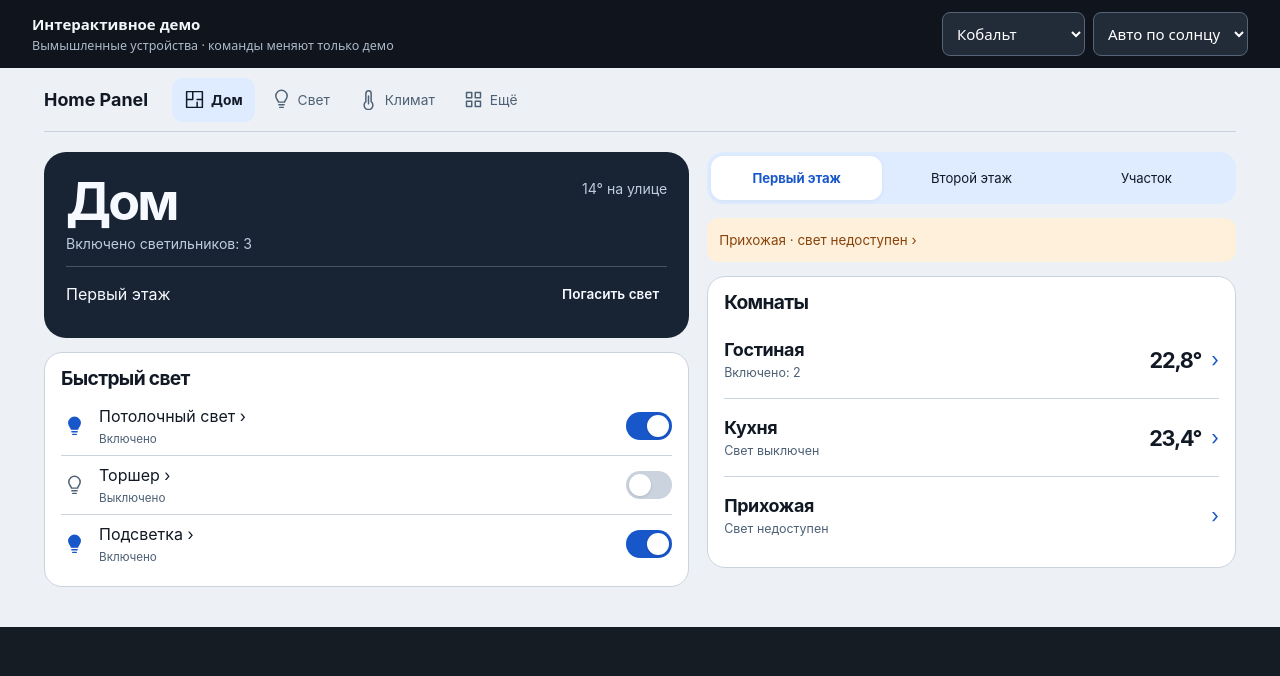
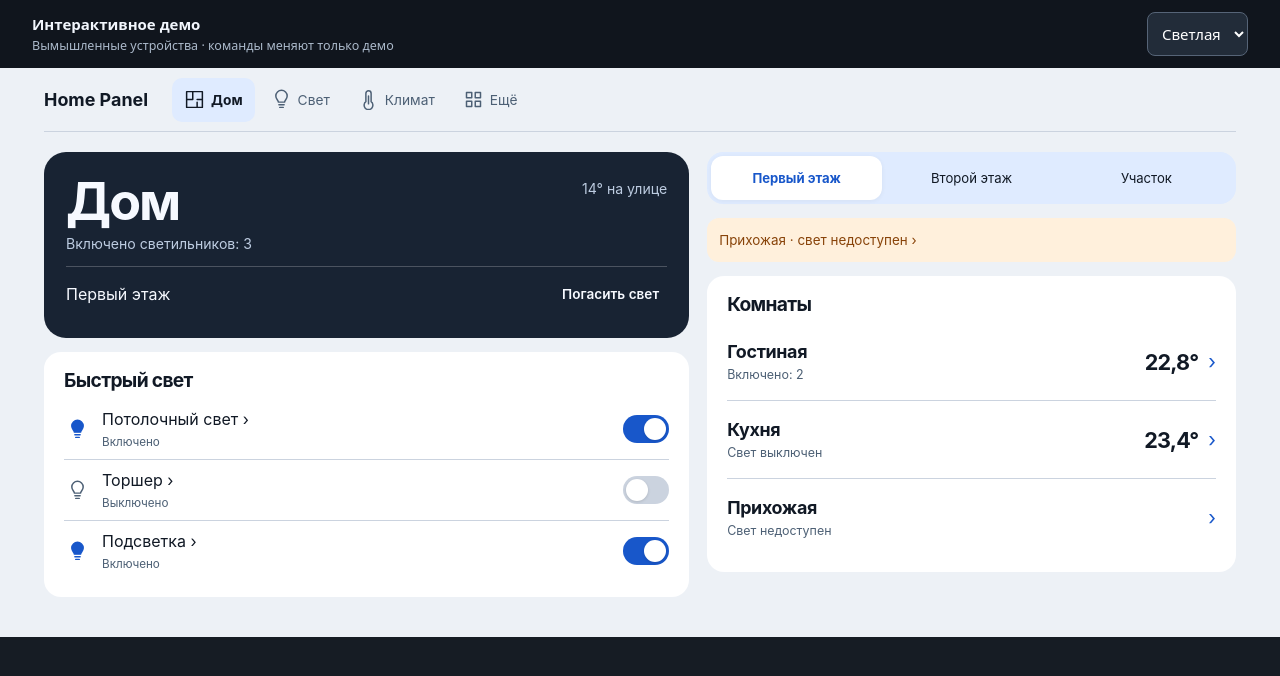
Before and after one commit to Thalassiochthon/home-panel-for-home-assistant, a plain HTML site: page demo/index.html in a window 1280 px wide. Drawn offline with Linux system fonts and the light colour scheme.

Commit message:
Упростить оформление до двух режимов и обновить мобильную типографику

```diff
--- a/demo/demo.js
+++ b/demo/demo.js
@@ -82,18 +82,18 @@ if (params.get("room") === "bedroom") {
   panel.section = "rooms";
   panel.renderSection();
 }
-for (const key of ["palette", "theme"]) {
-  const picker = document.getElementById(key);
-  const requested = params.get(key);
-  if (Array.from(picker.options).some(option => option.value === requested)) panel[key] = requested;
-  picker.value = panel[key];
-  picker.addEventListener("change", () => {
-    panel[key] = picker.value;
-    panel.updateTheme();
-    panel.shadowRoot.querySelector(`input[name="${key}"][value="${picker.value}"]`)?.click();
-  });
-  panel.shadowRoot.addEventListener("change", () => { picker.value = panel[key]; });
-}
+const picker = document.getElementById("theme");
+const requested = params.get("theme");
+if (requested === "dark" || requested === "light") panel.theme = requested;
+picker.value = panel.theme;
+picker.addEventListener("change", () => {
+  panel.theme = picker.value;
+  try { localStorage.setItem("moy-dom-theme", picker.value); } catch { /* Optional preference. */ }
+  const option = panel.shadowRoot.querySelector('input[name="theme"][value="' + picker.value + '"]');
+  if (option) option.checked = true;
+  panel.updateTheme();
+});
+panel.shadowRoot.addEventListener("change", () => { picker.value = panel.theme; });
 panel.updateTheme();
 
 const details = document.getElementById("details");
--- a/demo/index.html
+++ b/demo/index.html
@@ -23,15 +23,7 @@
   <header class="demo-bar">
     <div><strong>Интерактивное демо</strong><small>Вымышленные устройства · команды меняют только демо</small></div>
     <div class="controls">
-      <select id="palette" aria-label="Цветовая палитра">
-        <option value="cobalt">Кобальт</option>
-        <option value="pistachio">Фисташковая</option>
-        <option value="stone">Песочная</option>
-        <option value="slate">Сланцевая</option>
-        <option value="clay">Терракотовая</option>
-      </select>
       <select id="theme" aria-label="Режим оформления">
-        <option value="auto">Авто по солнцу</option>
         <option value="light">Светлая</option>
         <option value="dark">Тёмная</option>
       </select>
--- a/moy-dom.js
+++ b/moy-dom.js
@@ -102,14 +102,7 @@ const sections = [
 const modes = { off:"Выключен", heat:"Обогрев", cool:"Охлаждение", auto:"Авто", heat_cool:"Обогрев и охлаждение", fan_only:"Вентиляция", dry:"Осушение" };
 const actions = { heating:"Запрос обогрева", cooling:"Запрос охлаждения", idle:"Ожидание", off:"Выключен", fan:"Вентиляция", drying:"Осушение" };
 const presets = { none:"Обычный", sleep:"Сон", away:"Не дома", eco:"Эко", comfort:"Комфорт", home:"Дома", boost:"Быстрый нагрев", activity:"Активность" };
-const themes = [["auto", "Авто по солнцу"], ["light", "Светлая"], ["dark", "Тёмная"]];
-const palettes = {
-  cobalt:{ label:"Кобальт", swatch:"#367cff" },
-  pistachio:{ label:"Фисташковая", swatch:"#8da176" },
-  stone:{ label:"Песочная", swatch:"#b29974" },
-  slate:{ label:"Сланцевая", swatch:"#718da9" },
-  clay:{ label:"Терракотовая", swatch:"#ba7960" },
-};
+const themes = [["light", "Светлая"], ["dark", "Тёмная"]];
 const format = new Intl.NumberFormat("ru", { maximumFractionDigits: 1 });
 const available = entity => Boolean(entity && !["unknown", "unavailable"].includes(entity.state));
 const numeric = value => value != null && value !== "" && Number.isFinite(Number(value)) ? Number(value) : null;
@@ -159,14 +152,11 @@ class MoyDomPanel extends HTMLElement {
     super();
     this.attachShadow({ mode: "open" });
     this.room = null;
-    this.palette = "cobalt";
     this.pending = new Map();
     this.failures = new Map();
     this.zone = 0;
     this.section = "rooms";
-    this.theme = "auto";
-    this.darkPreference = matchMedia("(prefers-color-scheme: dark)");
-    this.onSystemThemeChange = () => this.updateTheme();
+    this.theme = matchMedia("(prefers-color-scheme: dark)").matches ? "dark" : "light";
     this.bindings = [];
     this.zones = [];
     this.config = {};
@@ -175,8 +165,6 @@ class MoyDomPanel extends HTMLElement {
     this.entityIds = new Set();
     try {
       const saved = JSON.parse(localStorage.getItem("moy-dom-view") || "{}");
-      const palette = localStorage.getItem("moy-dom-palette");
-      if (Object.hasOwn(palettes, palette)) this.palette = palette;
       if (Number.isInteger(saved.zone) && saved.zone >= 0) this.zone = saved.zone;
       if (sections.some(([id]) => id === saved.section)) this.section = saved.section;
       const theme = localStorage.getItem("moy-dom-theme");
@@ -185,7 +173,6 @@ class MoyDomPanel extends HTMLElement {
   }
 
   connectedCallback() {
-    this.darkPreference.addEventListener("change", this.onSystemThemeChange);
     if (this.shell) return;
     const style = element("style", "", styles);
     this.shell = element("div", "shell");
@@ -217,7 +204,6 @@ class MoyDomPanel extends HTMLElement {
   }
 
   disconnectedCallback() {
-    this.darkPreference.removeEventListener("change", this.onSystemThemeChange);
     for (const command of this.pending.values()) clearTimeout(command.timer);
     this.pending.clear();
   }
@@ -640,9 +626,8 @@ class MoyDomPanel extends HTMLElement {
     const appearance = element("section", "room appearance");
     const title = element("h2", "room-name", "Внешний вид");
     appearance.append(title,
-      this.appearancePicker("palette", "Цветовая палитра", Object.entries(palettes)),
       this.appearancePicker("theme", "Режим", themes),
-      element("p", "muted", "Авто переключает тему по восходу и закату. Выбор сохраняется в этом браузере."));
+      element("p", "muted", "Выбор сохраняется в этом браузере."));
     this.content.append(appearance);
 
     const list = element("section", "room links");
@@ -706,12 +691,7 @@ class MoyDomPanel extends HTMLElement {
         try { localStorage.setItem("moy-dom-" + key, id); } catch { /* Optional preference. */ }
         this.updateTheme();
       });
-      const text = element("span", "", item.label || item);
-      if (item.swatch) {
-        const swatch = element("i", "swatch");
-        swatch.style.setProperty("--swatch", item.swatch);
-        text.prepend(swatch);
-      }
+      const text = element("span", "", item);
       label.append(input, text);
       choices.append(label);
     }
@@ -727,10 +707,7 @@ class MoyDomPanel extends HTMLElement {
 
   updateTheme() {
     if (!this.shell) return;
-    const sun = this.state("sun.sun")?.state;
-    const night = sun === "below_horizon" || (sun !== "above_horizon" && this.darkPreference.matches);
-    this.shell.dataset.palette = this.palette;
-    this.shell.dataset.theme = this.theme === "auto" ? (night ? "dark" : "light") : this.theme;
+    this.shell.dataset.theme = this.theme;
   }
 
   async send(id, domain, service, data, confirmed) {
@@ -786,56 +763,21 @@ class MoyDomPanel extends HTMLElement {
 }
 
 const styles = `
-:host {display:block;height:100%;font:16px Inter,system-ui,sans-serif}
+:host {display:block;height:100%;font:16px -apple-system,BlinkMacSystemFont,system-ui,sans-serif}
 * {box-sizing:border-box}
 [hidden] {display:none!important}
 .shell {
-  color-scheme: light;
-  --surface:#eeefe6; --paper:#f9f9f2; --line:#d7dacb; --ink:#262e23; --muted:#5b6557;
-  --olive:#32442e; --on:#eff5e6; --accent:#e1e8d5; --warn:#785022; --warn-bg:#f2e8d7;
-  --hero:#303e2a; --hero-text:#f3f6ea; --hero-muted:#c9d5be;
-}
-.shell[data-theme=dark] {
-  color-scheme:dark;
-  --surface:#181e18; --paper:#222a22; --line:#394638; --ink:#eff2e7; --muted:#b1beac;
-  --olive:#c8dfad; --on:#24311e; --accent:#34432f; --warn:#f0c48b; --warn-bg:#392e22;
-  --hero:#2c3928; --hero-text:#f3f6ea; --hero-muted:#c9d5be;
-}
-.shell[data-palette=cobalt] {
+  color-scheme:light;
   --surface:#edf1f6; --paper:#ffffff; --line:#cbd3df; --ink:#111925; --muted:#4d6075;
   --olive:#1857ca; --on:#ffffff; --accent:#dfebff; --warn:#884309; --warn-bg:#fff0dc;
   --hero:#182333; --hero-text:#f6f9ff; --hero-muted:#bdcce1;
 }
-.shell[data-palette=cobalt][data-theme=dark] {
+.shell[data-theme=dark] {
+  color-scheme:dark;
   --surface:#0c1016; --paper:#171c24; --line:#353e4c; --ink:#f2f6fd; --muted:#aab7c9;
   --olive:#79acff; --on:#08172e; --accent:#1d3353; --warn:#ffc17d; --warn-bg:#38291b;
   --hero:#1b2533; --hero-text:#f2f6fd; --hero-muted:#afbed4;
 }
-.shell[data-palette=stone] {
-  --surface:#eeece6; --paper:#faf8f3; --line:#d9d4ca; --ink:#2d2b26; --muted:#655f53;
-  --olive:#544b3b; --on:#fff8ec; --accent:#e9e1d2; --hero:#4a4135; --hero-text:#fff8ec; --hero-muted:#e4d7c4;
-}
-.shell[data-palette=stone][data-theme=dark] {
-  --surface:#201e1b; --paper:#2b2823; --line:#49433a; --ink:#f3eee3; --muted:#c9c0b1;
-  --olive:#e4cba5; --on:#30271d; --accent:#453b2e; --hero:#43392d; --hero-text:#fff8ec; --hero-muted:#e4d7c4;
-}
-.shell[data-palette=slate] {
-  --surface:#e9edf0; --paper:#f6f9fb; --line:#cfd8df; --ink:#252f39; --muted:#536373;
-  --olive:#344d64; --on:#f0f7ff; --accent:#dce7ef; --hero:#2f4458; --hero-text:#f0f7ff; --hero-muted:#c9d9e7;
-}
-.shell[data-palette=slate][data-theme=dark] {
-  --surface:#191e24; --paper:#232b34; --line:#3d4c5b; --ink:#ecf2f8; --muted:#b7c7d7;
-  --olive:#b4d4ef; --on:#233549; --accent:#334557; --hero:#2d4051; --hero-text:#f0f7ff; --hero-muted:#c9d9e7;
-}
-.shell[data-palette=clay] {
-  --surface:#f0eae6; --paper:#fcf7f3; --line:#e0d1c9; --ink:#382a25; --muted:#705b53;
-  --olive:#784733; --on:#fff4ee; --accent:#f0ddd2; --hero:#663e30; --hero-text:#fff4ee; --hero-muted:#f1d2c2;
-}
-.shell[data-palette=clay][data-theme=dark] {
-  --surface:#241c19; --paper:#322521; --line:#524039; --ink:#f6ebe4; --muted:#d3bcb0;
-  --olive:#efb59b; --on:#40271e; --accent:#51372e; --hero:#4c332a; --hero-text:#fff4ee; --hero-muted:#f1d2c2;
-}
-
 .shell {min-height:100%;background:var(--surface);color:var(--ink);--warning:var(--warn);--track:var(--line);--active:var(--olive);--knob:var(--paper)}
 button,input,select {font:inherit;color:inherit}
 button,a,input,select {touch-action:manipulation}
@@ -845,7 +787,7 @@ button:focus-visible,a:focus-visible,input:focus-visible,select:focus-visible {o
 .body {max-width:1240px;margin:auto;padding:0 24px 40px;min-width:0}
 .toolbar {display:flex;align-items:center;gap:24px;min-height:64px;border-bottom:1px solid var(--line);margin-bottom:20px}
 .toolbar strong {font-size:1.12rem;white-space:nowrap}
-h1 {font-size:clamp(1.8rem,4.5vw,3.25rem);line-height:1.06;letter-spacing:-.055em;margin:0;font-weight:650}
+h1 {font-size:clamp(1.8rem,4.5vw,3.25rem);line-height:1.06;letter-spacing:-.038em;margin:0;font-weight:650}
 .page-title,.titlebar {margin-bottom:16px}
 .titlebar {display:flex;align-items:center;gap:12px}
 .back-button {width:44px;flex:none;font-size:1.35rem;border:1px solid var(--line);border-radius:12px;background:var(--paper)}
@@ -866,9 +808,9 @@ h1 {font-size:clamp(1.8rem,4.5vw,3.25rem);line-height:1.06;letter-spacing:-.055e
 .floors button[aria-pressed=true] {background:var(--paper);color:var(--olive);box-shadow:0 1px 5px #2029150d;font-weight:650}
 .quiet {background:transparent;border:0;padding:5px 8px;color:var(--olive);font-size:.85rem;font-weight:600}
 .primary {border:0;border-radius:12px;padding:0 14px;background:var(--olive);color:var(--on);font-weight:650}
-.room {min-width:0;background:var(--paper);border:1px solid var(--line);border-radius:18px;padding:13px 16px}
+.room {min-width:0;background:var(--paper);border:0;border-radius:17px;padding:16px 20px}
 h2 {margin:0 0 7px;font-size:1.2rem;letter-spacing:-.035em}
-.room-reading {margin-left:auto;font-size:1.35rem;letter-spacing:-.055em;white-space:nowrap}
+.room-reading {margin-left:auto;font-size:1.35rem;letter-spacing:-.038em;white-space:nowrap}
 .device + .device,.room-head + .room-head {border-top:1px solid var(--line)}
 .room-head {border:0;background:transparent;width:100%;display:flex;justify-content:space-between;align-items:center;gap:10px;text-align:left;padding:18px 0}
 .room-name {font-size:1.12rem;font-weight:650;letter-spacing:-.02em;overflow-wrap:anywhere}
@@ -881,7 +823,7 @@ h2 {margin:0 0 7px;font-size:1.2rem;letter-spacing:-.035em}
 .device-icon.lit .pictogram {fill:currentColor}
 .device-icon [hidden] {display:none}
 .light-label {display:flex;align-items:center;gap:12px}
-.device-details {flex:1;min-width:0;color:inherit;font:inherit;text-align:left;background:transparent;border:0;display:grid;grid-template-columns:26px minmax(0,1fr);grid-template-rows:auto auto;align-items:center;gap:3px 12px;min-height:58px;padding:7px 0;overflow-wrap:anywhere}
+.device-details {flex:1;min-width:0;color:inherit;font:inherit;text-align:left;background:transparent;border:0;display:grid;grid-template-columns:26px minmax(0,1fr);grid-template-rows:auto auto;align-items:center;gap:3px 12px;min-height:60px;padding:9px 0;overflow-wrap:anywhere}
 .device-state {grid-row:2;grid-column:2;font-size:.73rem;color:var(--muted)}
 .switch {grid-row:1/3;grid-column:3;appearance:none;width:46px;height:28px;background:var(--track);border:0;border-radius:16px;position:relative;margin:0;cursor:pointer}
 .switch::before {content:"";position:absolute;left:3px;top:3px;width:22px;height:22px;border-radius:50%;background:var(--knob);box-shadow:0 1px 3px #0002;transition:transform .15s}
@@ -911,14 +853,13 @@ select {max-width:65%;min-height:44px;border:1px solid var(--line);border-radius
 .navigation button {display:flex;align-items:center;justify-content:center;gap:6px;border:0;background:transparent;border-radius:10px;color:var(--muted);font-size:.86rem;padding:5px 12px}
 .navigation button[aria-pressed=true] {color:var(--ink);background:var(--accent);font-weight:700}
 dialog {width:min(460px,calc(100% - 24px));max-height:85dvh;padding:18px;border:1px solid var(--line);border-radius:18px;background:var(--paper);color:var(--ink)}
-dialog::backdrop {background:#10170db5}
+dialog::backdrop {background:#0b111ab5}
 .dialog-head {display:flex;justify-content:space-between;align-items:center;gap:10px}
 .dialog-head button {font-size:1.4rem;min-width:44px}
 .sr-only {position:absolute;width:1px;height:1px;overflow:hidden;clip-path:inset(50%);white-space:nowrap}
 .appearance-group { margin:14px 0 0; padding:0; border:0; min-width:0; }
 .appearance-group legend { margin-bottom:8px; padding:0; font-weight:650; }
-.choices { display:grid; grid-template-columns:repeat(3,minmax(0,1fr)); gap:6px; }
-.palette-choices { grid-template-columns:repeat(2,minmax(0,1fr)); }
+.choices { display:grid; grid-template-columns:repeat(2,minmax(0,1fr)); gap:4px; }
 .choice { position:relative; min-width:0; }
 .choice input { position:absolute; opacity:0; width:1px; height:1px; }
 .choice span { min-height:44px; display:flex; align-items:center; justify-content:center; gap:8px;
@@ -927,20 +868,20 @@ dialog::backdrop {background:#10170db5}
 .choice input:focus-visible + span { outline:2px solid var(--olive); outline-offset:2px; }
 .entity-search { width:100%; min-height:44px; padding:8px 12px; font:inherit; color:var(--ink); background:var(--paper); border:1px solid var(--line); border-radius:8px; }
 .entity-search:focus-visible { outline:2px solid var(--olive); outline-offset:2px; }
-.swatch { flex:none; width:13px; height:13px; border-radius:50%; background:var(--swatch); }
 .appearance-note { margin-top:9px; }
 
-.choices.palette {grid-template-columns:repeat(2,minmax(0,1fr))}
 @media(max-width:780px) {
-  .body {padding:0 12px calc(74px + env(safe-area-inset-bottom))}
+  .body {padding:0 16px calc(74px + env(safe-area-inset-bottom))}
   .toolbar {min-height:46px;margin-bottom:12px}
   .navigation {position:fixed;inset:auto 0 0;z-index:2;padding:5px 8px calc(5px + env(safe-area-inset-bottom));background:var(--paper);border-top:1px solid var(--line)}
-  .navigation button {flex:1;flex-direction:column;gap:2px;padding:4px}
+  .navigation button[aria-pressed=true] {background:transparent;color:var(--olive)}
+  .navigation {background:color-mix(in srgb,var(--paper) 92%,transparent);backdrop-filter:blur(16px)}
+  .navigation button {font-size:.72rem;flex:1;flex-direction:column;gap:2px;padding:4px}
   .overview-grid,.overview-grid:has(> .stack) {grid-template-columns:minmax(0,1fr);gap:12px}
   .stack {gap:12px}
   .hero {padding:15px 14px 8px}
   .hero-actions {margin-top:9px}
-  .room {padding:10px 12px}
+  .room {padding:12px 16px}
 }
 @media(prefers-reduced-motion:reduce) {.switch::before {transition:none}}
 `;
```
Also changed, not shown: 1 other file.
